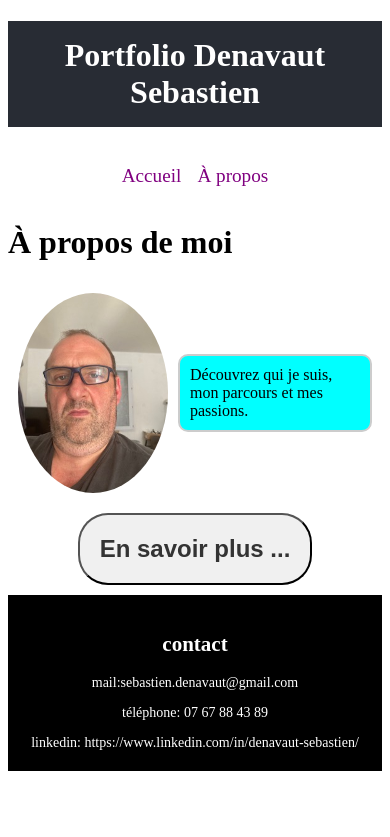
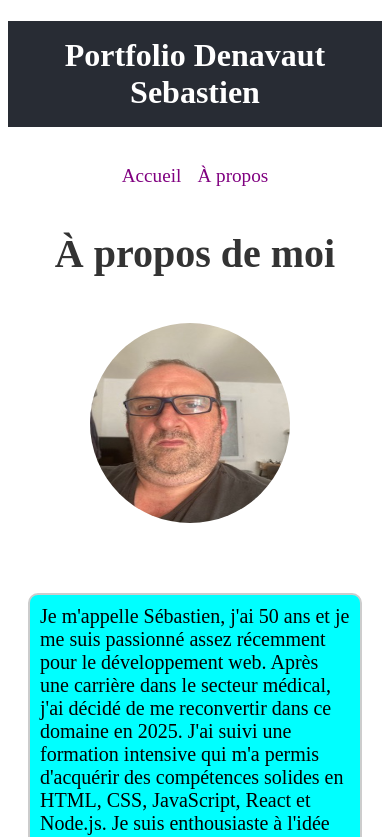
Before and after one commit to chifoumi62/portfolio, a React (Vite) app: page /apropos in a window 390 px wide. Shown: the top 837 px of the page. Built offline with nearby package versions, Linux system fonts and the light colour scheme.

Commit message:
responsive

```diff
--- a/src/apropos.css
+++ b/src/apropos.css
@@ -18,10 +18,6 @@
 .apropos__button:hover {
     color: palevioletred;
     cursor: pointer;
-}
-
-.apropos__description {
-    display: block;
 }
 
 .animation_text1 {
--- a/src/components/bodyApropos/bodyApropos.css
+++ b/src/components/bodyApropos/bodyApropos.css
@@ -17,7 +17,11 @@
     padding: 30px ;
     text-align: center;
     text-decoration: underline;
+    @media (max-width: 600px) {
+        font-size: 20px;
+        padding: 20px;
     }
+}
 
     .body-apropos__button:hover {
         color: palevioletred;
--- a/src/components/headApropos/headApropos.css
+++ b/src/components/headApropos/headApropos.css
@@ -2,15 +2,31 @@
     display: flex;
     align-items: center;
     justify-content: space-between;
-    padding: 10px;
+    gap: 50px;
+    padding: 20px;
+    @media (max-width: 768px) {
+        flex-direction: column;
+        align-items: center;
+    }
 
 }
 
+.head-apropos__title {
+    font-size: 40px;
+    font-weight: bold;
+    color: #333;
+    text-align: center;
+}
+
 .head-apropos__image {
-    width: 200px;
-    height: 200px;
+    width: 100%;
+    height: auto;
     border-radius: 50%;
     margin-right: 10px;
+    @media (max-width: 768px) {
+        width: 200px;
+        height: 200px;
+    }
 }
 
 .head-apropos__description {
@@ -18,5 +34,8 @@
     background-color: aqua;
     padding: 10px;
     border-radius: 10px;
+    font-size: 20px;
+    color: black;
+    height: auto;
 
 }
--- a/src/components/headApropos/headApropos.jsx
+++ b/src/components/headApropos/headApropos.jsx
@@ -11,7 +11,15 @@ function HeadApropos() {
           alt="Image de sebastien"
         />
         <p className="head-apropos__description">
-          Découvrez qui je suis, mon parcours et mes passions.
+          Je m'appelle Sébastien, j'ai 50 ans et je me suis passionné assez
+          récemment pour le développement web. Après une carrière dans le
+          secteur médical, j'ai décidé de me reconvertir dans ce domaine en
+          2025. J'ai suivi une formation intensive qui m'a permis d'acquérir des
+          compétences solides en HTML, CSS, JavaScript, React et Node.js. Je
+          suis enthousiaste à l'idée de créer des applications web dynamiques et
+          réactives, ainsi que de continué à me former sur d'autres technologie
+          du web et conforté mes connaissances actuelles. vous voulez en savoir
+          plus sur moi, alors cliquez sur le bouton ci-dessous.
         </p>
       </div>
     </div>
```
